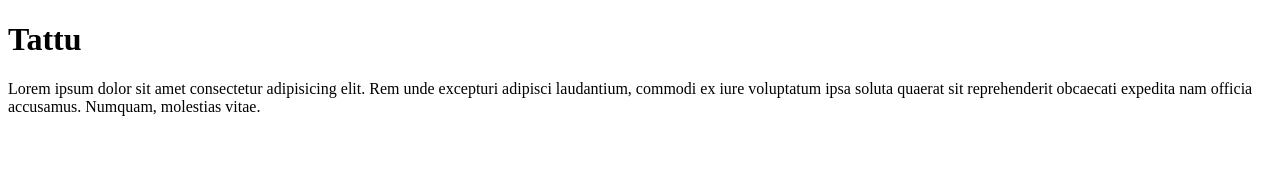
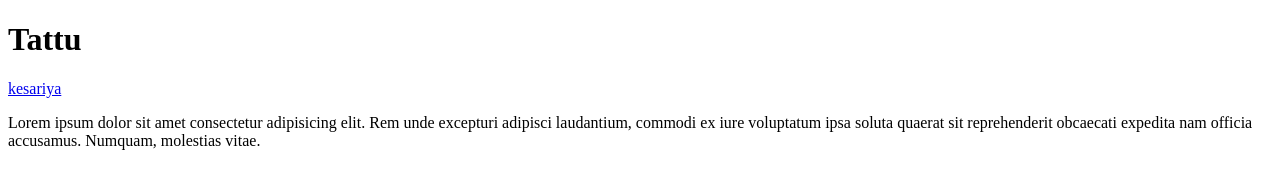
Before and after one commit to Ezazmd555/coursera-test-1, a plain HTML site: page index.html in a window 1280 px wide. Drawn offline with Linux system fonts and the light colour scheme.

Commit message:
added kesariya song

```diff
--- a/index.html
+++ b/index.html
@@ -8,6 +8,7 @@
   </head>
   <body>
     <h1>Tattu</h1>
+    <a href="https://www.youtube.com/watch?v=BddP6PYo2gs">kesariya</a>
     <p>
       Lorem ipsum dolor sit amet consectetur adipisicing elit. Rem unde
       excepturi adipisci laudantium, commodi ex iure voluptatum ipsa soluta
```
